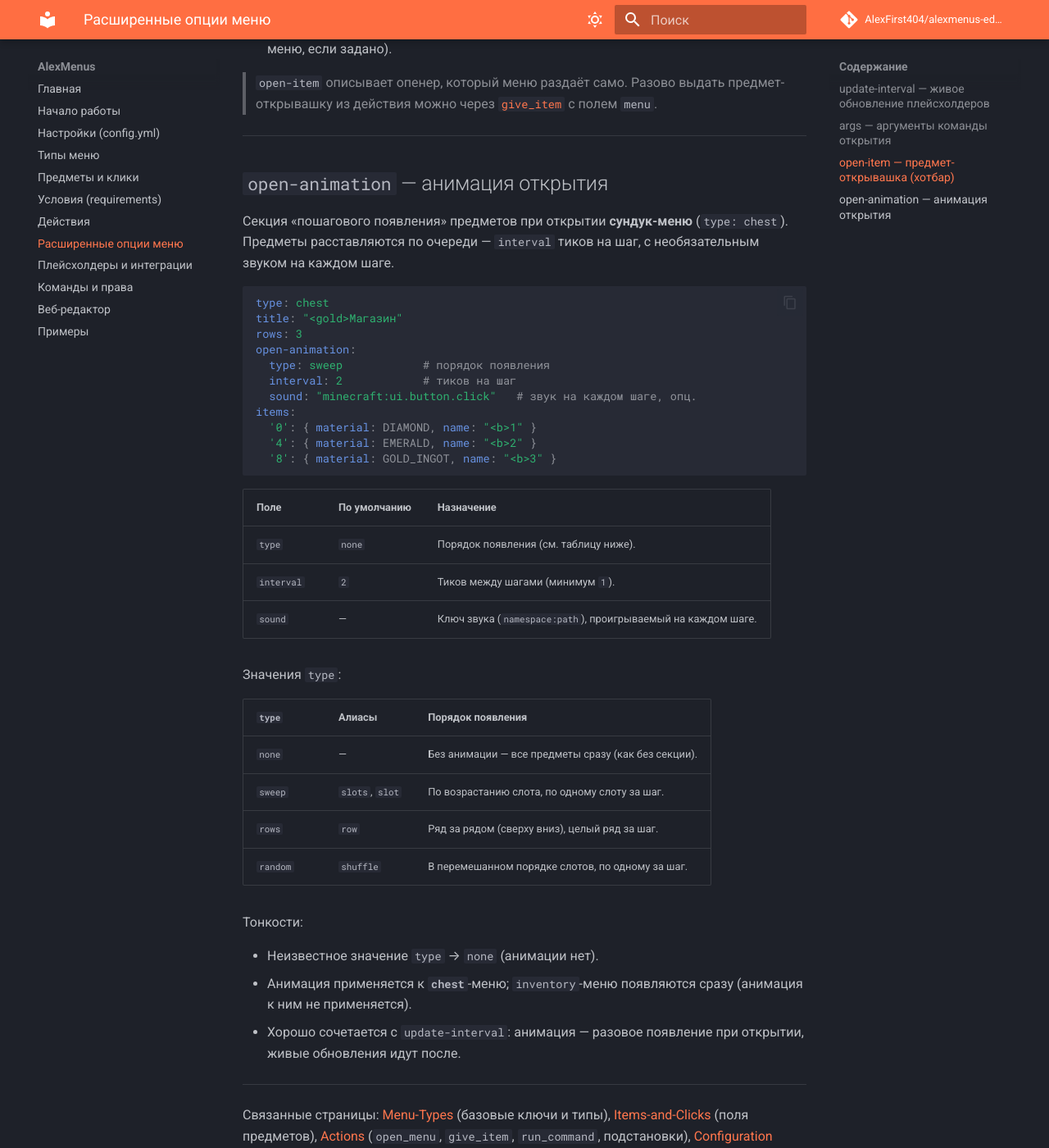
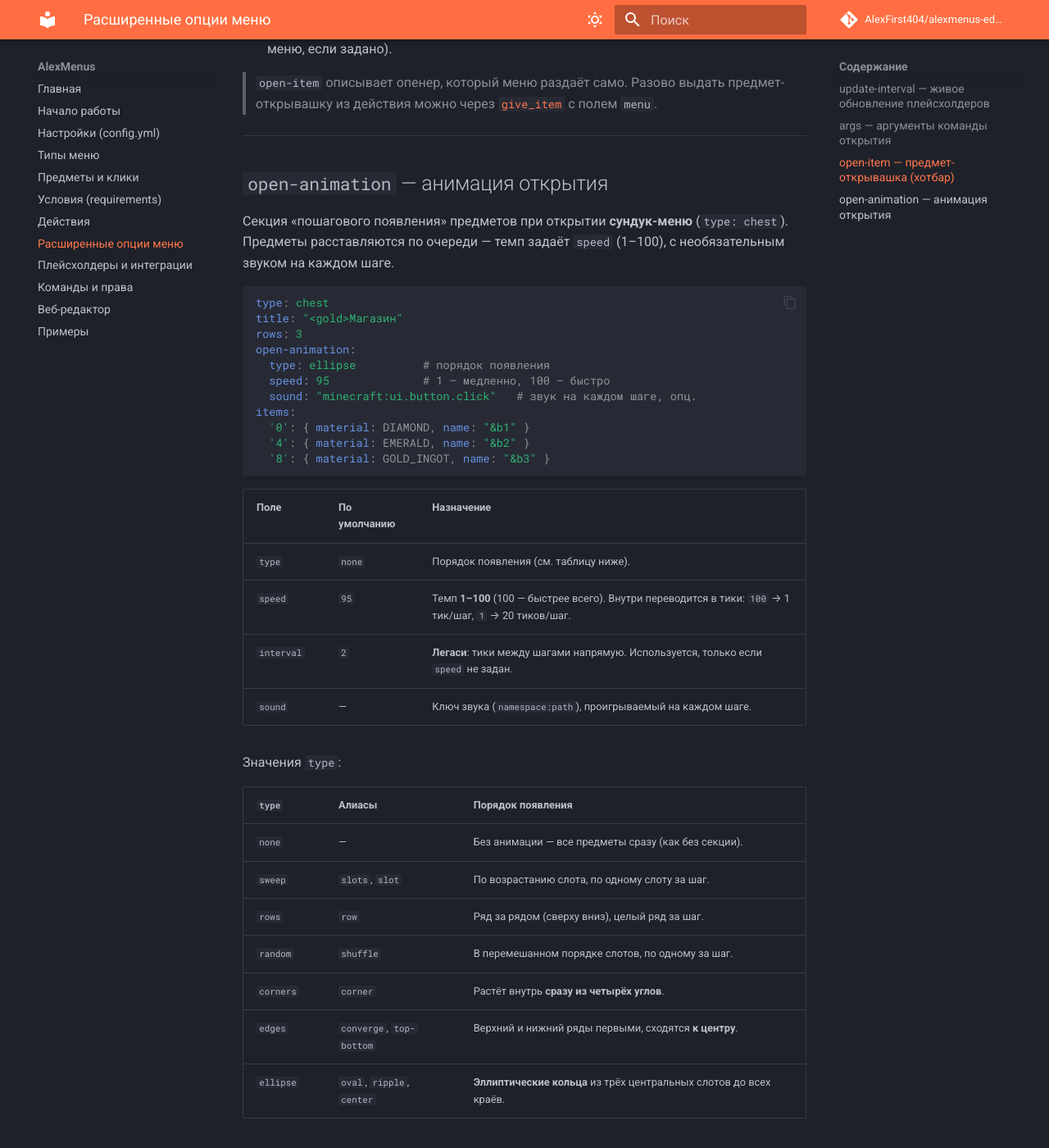
Before and after one commit to AlexFirst404/alexmenus-wiki, an MkDocs documentation site: the page built from docs/Advanced-Menu-Options.md, in a window 1280 px wide and 1400 px high, scrolled down 3650 px. Shown: the whole window at 82% size. Built offline with MkDocs 1.6.1 and Material for MkDocs 9.7.7, drawn with Linux system fonts in a browser that asks for light colours; comment, search, counter and statistics services are not loaded.

Commit message:
docs: animation speed scale + corners/edges/ellipse (v1.6.0)

````diff
--- a/docs/Advanced-Menu-Options.md
+++ b/docs/Advanced-Menu-Options.md
@@ -144,26 +144,27 @@ items:
 ## `open-animation` — анимация открытия
 
 Секция «пошагового появления» предметов при открытии **сундук-меню** (`type: chest`). Предметы
-расставляются по очереди — `interval` тиков на шаг, с необязательным звуком на каждом шаге.
+расставляются по очереди — темп задаёт `speed` (1–100), с необязательным звуком на каждом шаге.
 
 ```yaml
 type: chest
 title: "<gold>Магазин"
 rows: 3
 open-animation:
-  type: sweep            # порядок появления
-  interval: 2            # тиков на шаг
+  type: ellipse          # порядок появления
+  speed: 95              # 1 — медленно, 100 — быстро
   sound: "minecraft:ui.button.click"   # звук на каждом шаге, опц.
 items:
-  '0': { material: DIAMOND, name: "<b>1" }
-  '4': { material: EMERALD, name: "<b>2" }
-  '8': { material: GOLD_INGOT, name: "<b>3" }
+  '0': { material: DIAMOND, name: "&b1" }
+  '4': { material: EMERALD, name: "&b2" }
+  '8': { material: GOLD_INGOT, name: "&b3" }
 ```
 
 | Поле | По умолчанию | Назначение |
 |---|---|---|
 | `type` | `none` | Порядок появления (см. таблицу ниже). |
-| `interval` | `2` | Тиков между шагами (минимум `1`). |
+| `speed` | `95` | Темп **1–100** (100 — быстрее всего). Внутри переводится в тики: `100` → 1 тик/шаг, `1` → 20 тиков/шаг. |
+| `interval` | `2` | **Легаси**: тики между шагами напрямую. Используется, только если `speed` не задан. |
 | `sound` | — | Ключ звука (`namespace:path`), проигрываемый на каждом шаге. |
 
 Значения `type`:
@@ -174,6 +175,9 @@ items:
 | `sweep` | `slots`, `slot` | По возрастанию слота, по одному слоту за шаг. |
 | `rows` | `row` | Ряд за рядом (сверху вниз), целый ряд за шаг. |
 | `random` | `shuffle` | В перемешанном порядке слотов, по одному за шаг. |
+| `corners` | `corner` | Растёт внутрь **сразу из четырёх углов**. |
+| `edges` | `converge`, `top-bottom` | Верхний и нижний ряды первыми, сходятся **к центру**. |
+| `ellipse` | `oval`, `ripple`, `center` | **Эллиптические кольца** из трёх центральных слотов до всех краёв. |
 
 Тонкости:
 
````
